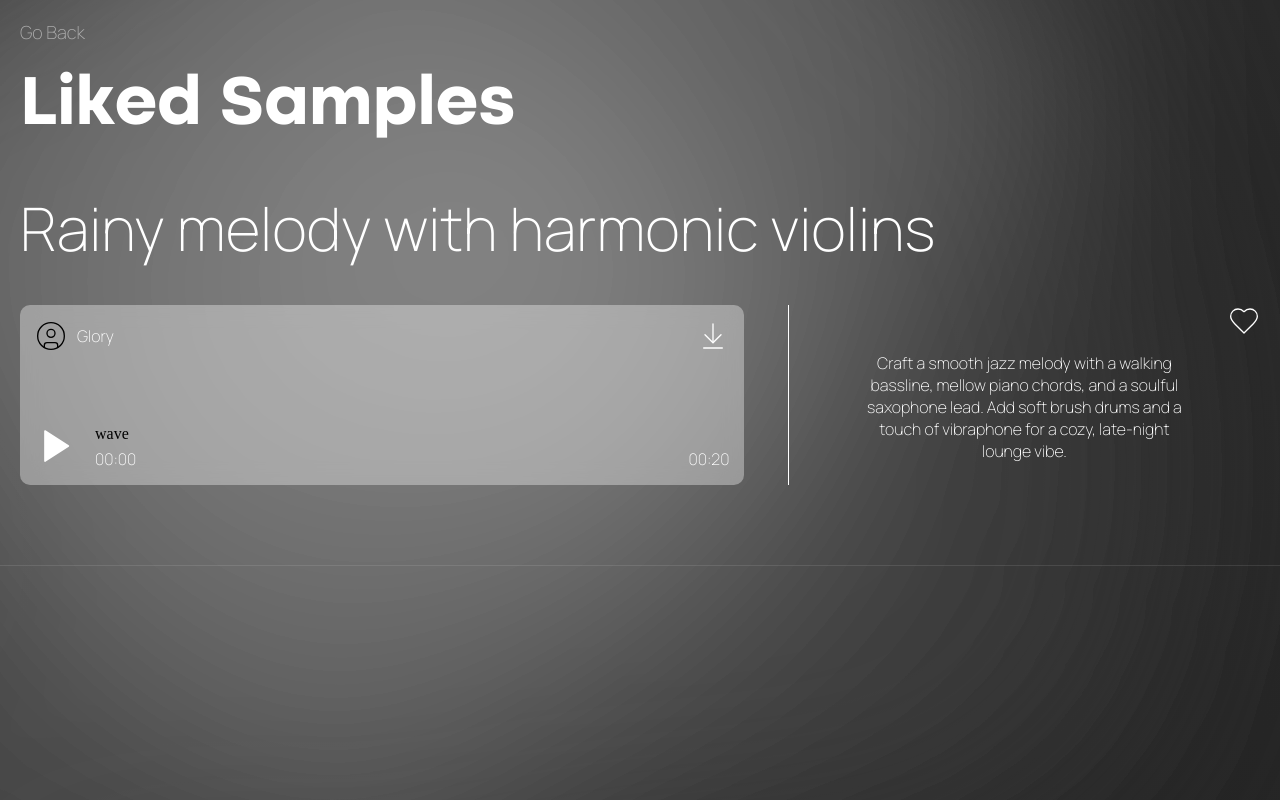
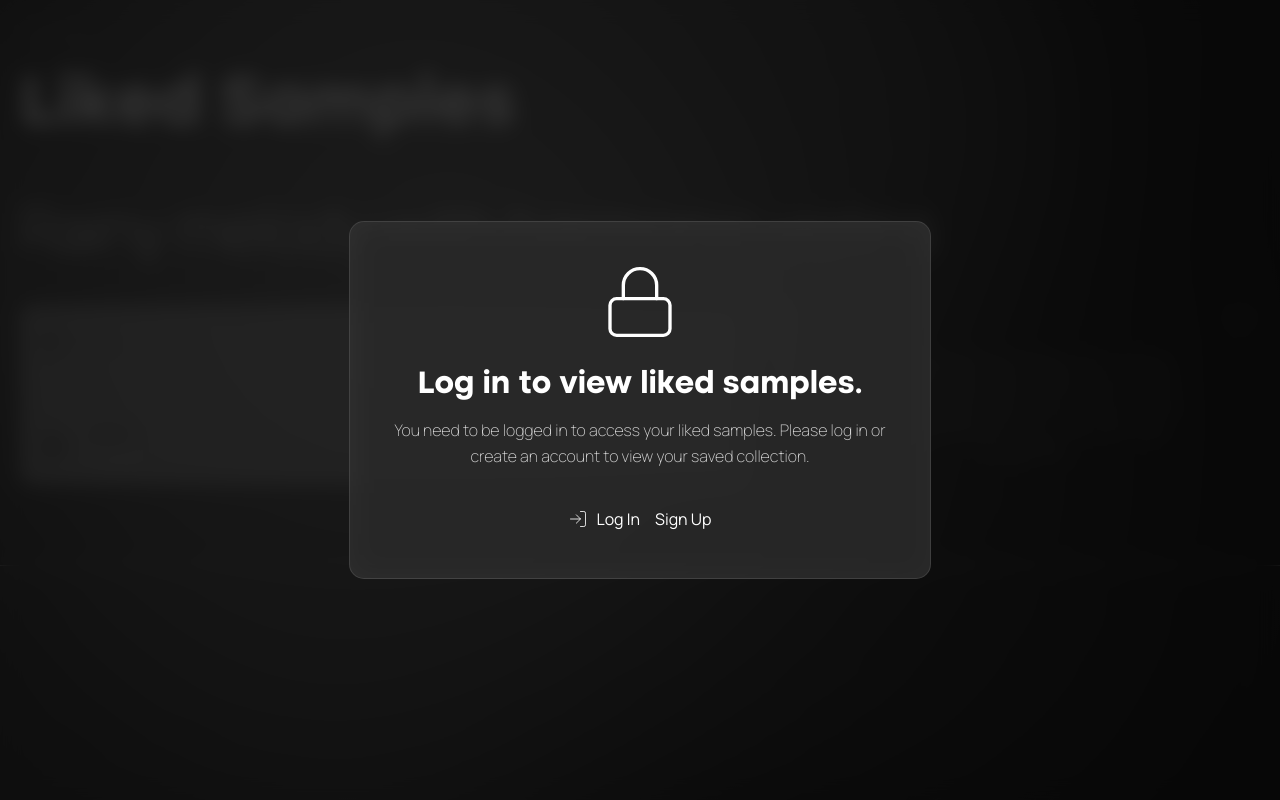
Before and after one commit to Glory-menga/Samply, a React (Vite) app in the folder Samply/: page /liked-samples in a window 1280 px wide. Built offline with nearby package versions, Linux system fonts and the light colour scheme; no server answers.

Commit message:
Auth check done on any page

```diff
--- a/Samply/src/pages/LikedSamples.jsx
+++ b/Samply/src/pages/LikedSamples.jsx
@@ -1,16 +1,161 @@
+import React, { useState, useEffect } from 'react';
 import { useNavigate } from 'react-router-dom';
 import AnimatedBackground from "../components/background/AnimatedBackground";
-import { CircleUser, Heart, ArrowDownToLine, Play  } from 'lucide-react';
+import { CircleUser, Heart, ArrowDownToLine, Play, Lock, LogIn } from 'lucide-react';
+import { supabase } from '../supabaseClient';
 import '../css/SavedSamples.css'
+
 function LikedSamples() {
     const navigate = useNavigate();
+    const [user, setUser] = useState(null);
+    const [loading, setLoading] = useState(true);
+
+    useEffect(() => {
+        const checkAuth = async () => {
+            try {
+                const { data: { session } } = await supabase.auth.getSession();
+                setUser(session?.user || null);
+            } catch (error) {
+                console.error('Error checking auth:', error);
+                setUser(null);
+            } finally {
+                setLoading(false);
+            }
+        };
+
+        checkAuth();
+
+        const { data: { subscription } } = supabase.auth.onAuthStateChange((event, session) => {
+            setUser(session?.user || null);
+        });
+
+        return () => subscription.unsubscribe();
+    }, []);
+
+    const handleGoBack = () => {
+        if (!user) return;
+        navigate(-1);
+    };
+
+    const handlePlaySample = () => {
+        if (!user) return;
+        // Add play functionality here
+    };
+
+    const handleDownload = () => {
+        if (!user) return;
+        // Add download functionality here
+    };
+
+    const handleLogin = () => {
+        navigate('/login');
+    };
+
+    const handleSignup = () => {
+        navigate('/signup');
+    };
+
+    if (loading) {
+        return (
+            <>
+                <AnimatedBackground/>
+                <div className="saved-samples-container">
+                    <div className="back">
+                        <button disabled style={{ opacity: 0.5, cursor: 'not-allowed' }}>
+                            <p>Loading...</p>
+                        </button>
+                    </div>
+                    <div className='savings'>
+                        <h1>Liked Samples</h1>
+                    </div>
+                </div>
+            </>
+        );
+    }
+
+    if (!user) {
+        return (
+            <>
+                <AnimatedBackground/>
+                <div className="saved-samples-container">
+                    <div className='auth-required-overlay'>
+                        <div className='auth-required-content'>
+                            <Lock size={80} strokeWidth={1} color='#fff' />
+                            <h1>Log in to view liked samples.</h1>
+                            <p>You need to be logged in to access your liked samples. Please log in or create an account to view your saved collection.</p>
+                            <div className='auth-buttons'>
+                                <button className='btn-login' onClick={handleLogin}>
+                                    <LogIn size={20} strokeWidth={1} />
+                                    <span>Log In</span>
+                                </button>
+                                <button className='btn-signup' onClick={handleSignup}>
+                                    <span>Sign Up</span>
+                                </button>
+                            </div>
+                        </div>
+                    </div>
+                    <div className="back">
+                        <button disabled style={{ opacity: 0.5, cursor: 'not-allowed' }}>
+                            <p>Go Back</p>
+                        </button>
+                    </div>
+                    <div className='savings'>
+                        <h1>Liked Samples</h1>
+                        <div className='saved-samples-wrapper'>
+                            <div className='saved-sample'>
+                                <h3>Rainy melody with harmonic violins</h3>
+                                <div className='audios-saved-sample'>
+                                    <div className='audio-saved-sample'>
+                                        <div className='info-saved-sample'>
+                                            <div className='profile-saved-sample'>
+                                                <CircleUser size={32} strokeWidth={1} color='#666' />
+                                                <p style={{ color: '#666' }}>Glory</p>
+                                            </div>
+                                            <div className='saved-sample-icons'>
+                                                <button disabled style={{ opacity: 0.5, cursor: 'not-allowed' }}>
+                                                    <ArrowDownToLine size={32} strokeWidth={1} color='#666'/>
+                                                </button>
+                                            </div>
+                                        </div>
+                                        <div className='wave-saved-sample'>
+                                            <button disabled style={{ opacity: 0.5, cursor: 'not-allowed' }}>
+                                                <Play size={40} strokeWidth={1} color='#666' fill='#666'/>
+                                            </button>
+                                            <div className='wave-sample'>
+                                                <div className='waveform-saved-sample' style={{ opacity: 0.5 }}>
+                                                    wave
+                                                </div>
+                                                <div className='timestamps-saved-sample' style={{ opacity: 0.5 }}>
+                                                    <p>00:00</p>
+                                                    <p>00:20</p>
+                                                </div>
+                                            </div>
+                                        </div>
+                                    </div>
+                                    <div className='prompt-saved-sample'>
+                                        <div className='like-icon'>
+                                            <div className='heart-icon'>
+                                                <Heart size={32} strokeWidth={1} color='#666'/>
+                                            </div>
+                                        </div>
+                                        <p style={{ opacity: 0.5 }}>Craft a smooth jazz melody with a walking bassline, mellow piano chords, and a soulful saxophone lead. Add soft brush drums and a touch of vibraphone for a cozy, late-night lounge vibe.</p>
+                                    </div>
+                                </div>
+                                <div className='white-line' style={{ opacity: 0.5 }}></div>
+                            </div>
+                        </div>
+                    </div>
+                </div>
+            </>
+        );
+    }
 
     return (
         <>
             <AnimatedBackground/>
             <div className="saved-samples-container">
                 <div className="back">
-                    <button onClick={() => navigate(-1)}> <p>Go Back</p></button>
+                    <button onClick={handleGoBack}> <p>Go Back</p></button>
                 </div>
                 <div className='savings'>
                     <h1>Liked Samples</h1>
@@ -25,11 +170,13 @@ function LikedSamples() {
                                             <p>Glory</p>
                                         </div>
                                         <div className='saved-sample-icons'>
-                                            <ArrowDownToLine  size={32} strokeWidth={1} color='#fff'/>
+                                            <button onClick={handleDownload}>
+                                                <ArrowDownToLine size={32} strokeWidth={1} color='#fff'/>
+                                            </button>
                                         </div>
                                     </div>
                                     <div className='wave-saved-sample'>
-                                        <button>
+                                        <button onClick={handlePlaySample}>
                                             <Play size={40} strokeWidth={1} color='#fff' fill='#fff'/>
                                         </button>
                                         <div className='wave-sample'>
@@ -46,7 +193,7 @@ function LikedSamples() {
                                 <div className='prompt-saved-sample'>
                                     <div className='like-icon'>
                                         <div className='heart-icon'>
-                                            <Heart  size={32} strokeWidth={1} color='#fff'/>
+                                            <Heart size={32} strokeWidth={1} color='#fff'/>
                                         </div>
                                     </div>
                                     <p>Craft a smooth jazz melody with a walking bassline, mellow piano chords, and a soulful saxophone lead. Add soft brush drums and a touch of vibraphone for a cozy, late-night lounge vibe.</p>
```
